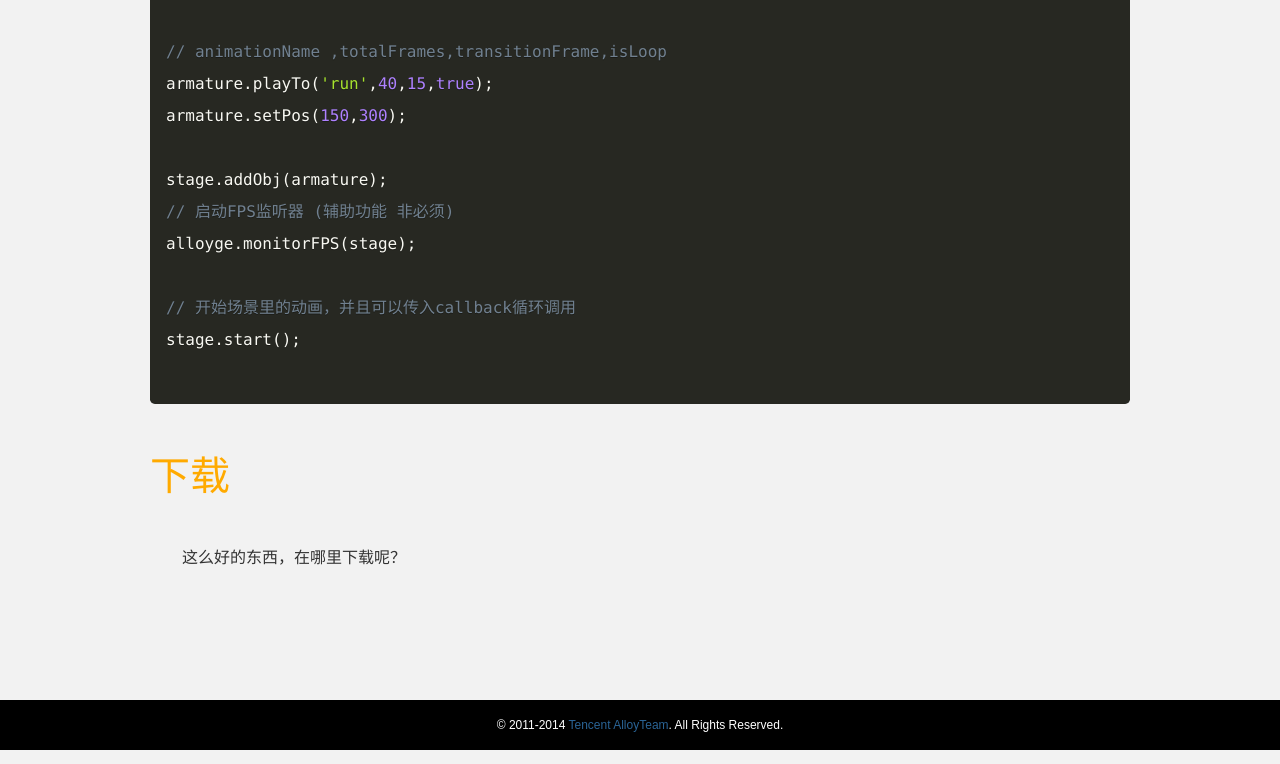
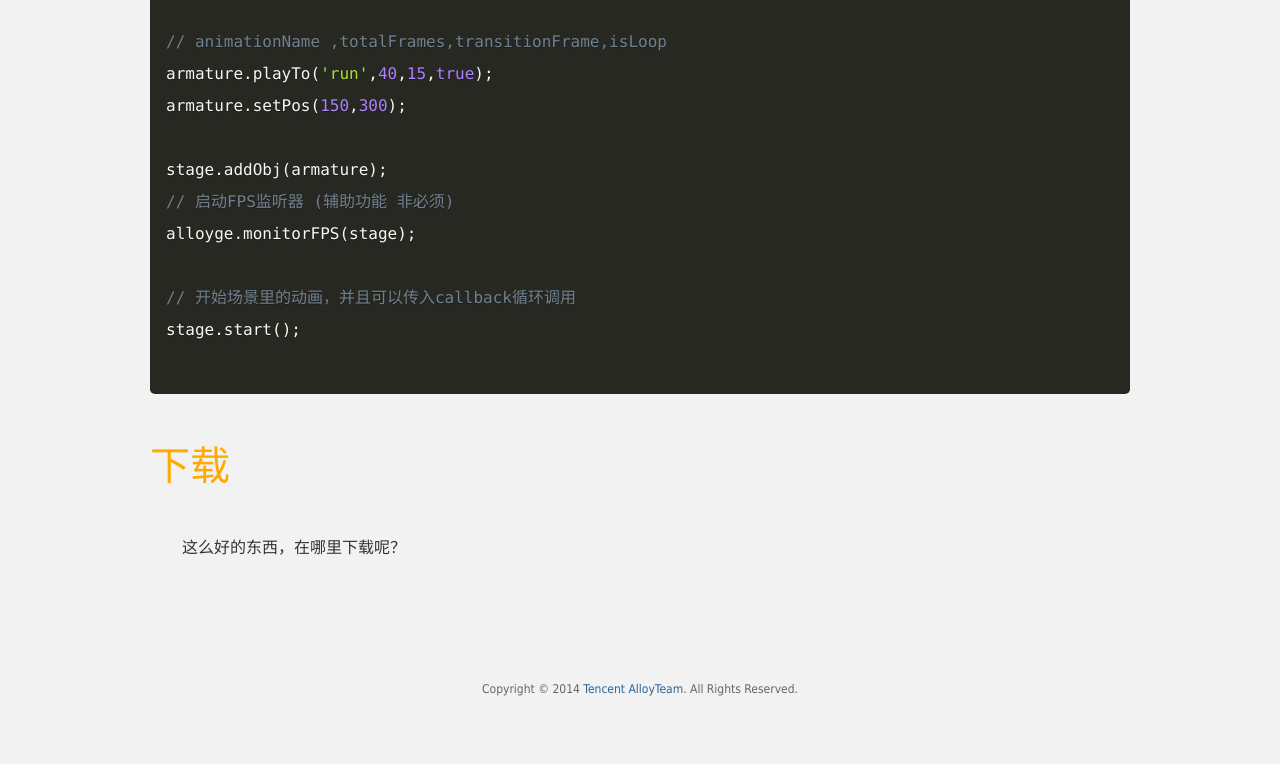
Before and after one commit to AlloyTeam/AlloyStick, a plain HTML site: page index.html in a window 1280 px wide. Shown: the part 1973-2737 px from the top of the page. Drawn offline with Linux system fonts and the light colour scheme.

Commit message:
modify style

```diff
--- a/css/main.css
+++ b/css/main.css
@@ -2,7 +2,7 @@ body{
 	margin: 0;
 	padding: 0;
 	color: #333;
-	font: 16px/2 'Microsoft YaHei',sans-serif;
+	font: 16px/2 Tahoma, 'Microsoft YaHei', sans-serif;
 	background: #F2F2F2;
 }
 
@@ -43,9 +43,9 @@ nav{
 }
 
 footer{
-	background: #000;
-	color: white;
-	height: 50px;
+
+	color: #666;
+	height: 100px;
 	text-align: center;
 	line-height: 50px;
 	margin-top: 100px;
@@ -161,7 +161,7 @@ footer{
 
 
 .page{
-	padding:10px;
+	padding:0 10px;
 	width: 980px;
 	margin: 0 auto;
 }
--- a/index.html
+++ b/index.html
@@ -171,7 +171,10 @@ stage.start();
 
 
 
-	<footer>© 2011-2014 <a target="_blank" href="http://www.alloyteam.com/">Tencent AlloyTeam</a>. All Rights Reserved.</footer>
+	<footer>
+		<div class="copyright">Copyright &copy; <script>document.write(new Date().getFullYear());</script> <a href="http://www.AlloyTeam.com/" target="_blank">Tencent AlloyTeam</a>. All Rights Reserved.</div>
+
+	</footer>
 
 	<!-- 注意这里的js加载顺序，先加载游戏引擎，再加载资源js-->
 	<script src='./js/alloyGameEngine_0.35h.js'></script>
```
